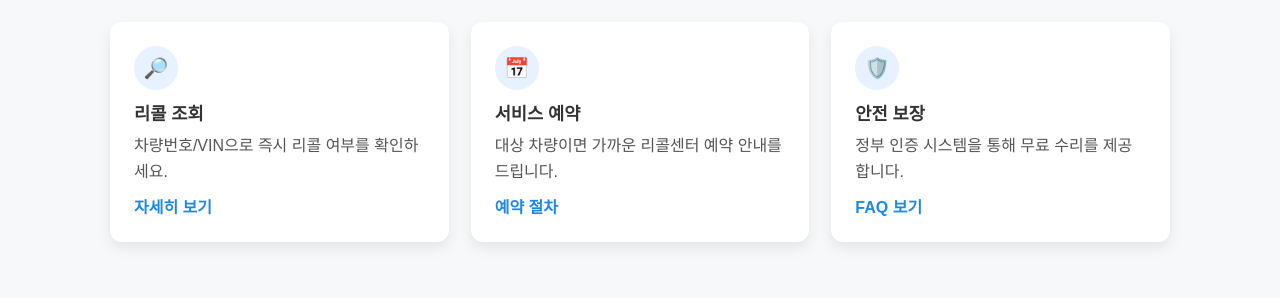
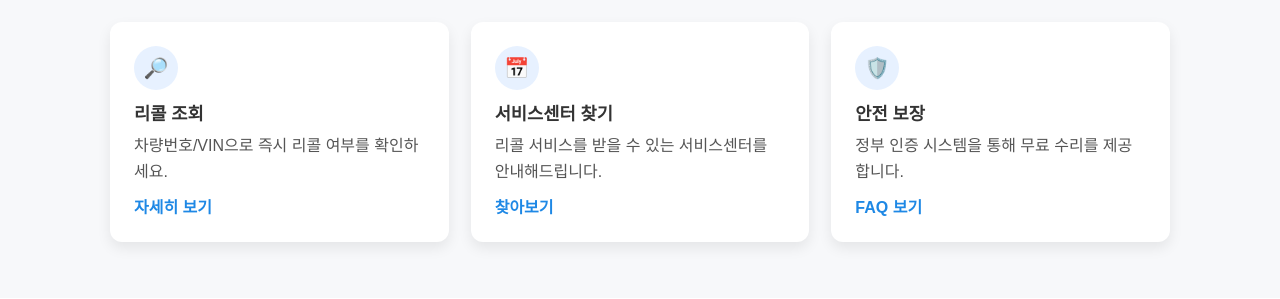
Before and after one commit to CSJ-094/boot_car_recall_final, a Spring Boot app: page / in a window 1280 px wide. Shown: the part 1320-1619 px from the top of the page. Run offline with Spring Boot 4, Linux system fonts and the light colour scheme; the visitor is signed in with stand-in values (Sample User, id 1); data that the repository does not hold is empty; some of the project's set-up classes (security, data sources, template engines, error pages and the like) are left out, and stand-ins take their place; some libraries are stand-ins or nearby versions.

Commit message:
링크수정, 소개페이지수정

```diff
--- a/src/main/resources/static/css/centers-about.css
+++ b/src/main/resources/static/css/centers_about.css
@@ -3,7 +3,7 @@
    ========================= */
 
 /* Design tokens & container */
-.center-intro{
+.ci-intro{
   --max: 1080px;
   --space-2: 16px;
   --space-3: 24px;
@@ -55,7 +55,7 @@
   z-index:1; pointer-events:none; overflow:visible;
 }
 /* 전역 아이콘 CSS가 path fill을 덮어도 끄기(특이성 ↑) */
-.center-intro svg.snake-static path{ fill:none !important; }
+.ci-intro svg.snake-static path{ fill:none !important; }
 
 /* 그리드: 위 1-2-3 / 아래 5-4 */
 .snake-grid{
--- a/src/main/resources/templates/centers/about.html
+++ b/src/main/resources/templates/centers/about.html
@@ -6,10 +6,11 @@
     <title>리콜센터 소개</title>
     <th:block layout:fragment="css">
         <!-- 페이지 전용 CSS -->
-        <link rel="stylesheet" th:href="@{/css/centers-about.css}" />
+        <link rel="stylesheet" th:href="@{/css/centers_about.css}" />
     </th:block>
 </head>
 <div layout:fragment="content">
+<main class="ci-intro">
     <!-- 1) 풀-블리드 히어로(영상) -->
     <section class="ci-hero-full" aria-labelledby="heroTitle">
       <video class="ci-hero-full__video" autoplay muted loop playsinline preload="metadata"
@@ -118,6 +119,6 @@
 </div>
 <th:block layout:fragment="script">
     <!-- 페이지 전용 JS -->
-    <script th:src="@{/js/centers-about.js}"></script>
+    <script th:src="@{/js/centers_about.js}"></script>
 </th:block>
 </html>
--- a/src/main/resources/templates/main.html
+++ b/src/main/resources/templates/main.html
@@ -368,9 +368,9 @@
             </article>
             <article class="card">
                 <div class="icon-badge" aria-hidden="true">📅</div>
-                <h4>서비스 예약</h4>
-                <p>대상 차량이면 가까운 리콜센터 예약 안내를 드립니다.</p>
-                <a class="more" th:href="@{/centers/map}">예약 절차</a> <!-- TODO: 링크 수정 필요 -->
+                <h4>서비스센터 찾기</h4>
+                <p>리콜 서비스를 받을 수 있는 서비스센터를 안내해드립니다.</p>
+                <a class="more" th:href="@{/centers/map}">찾아보기</a> <!-- TODO: 링크 수정 필요 -->
             </article>
             <article class="card">
                 <div class="icon-badge" aria-hidden="true">🛡️</div>
```
Lines whose indentation alone changed are shown as unchanged.
